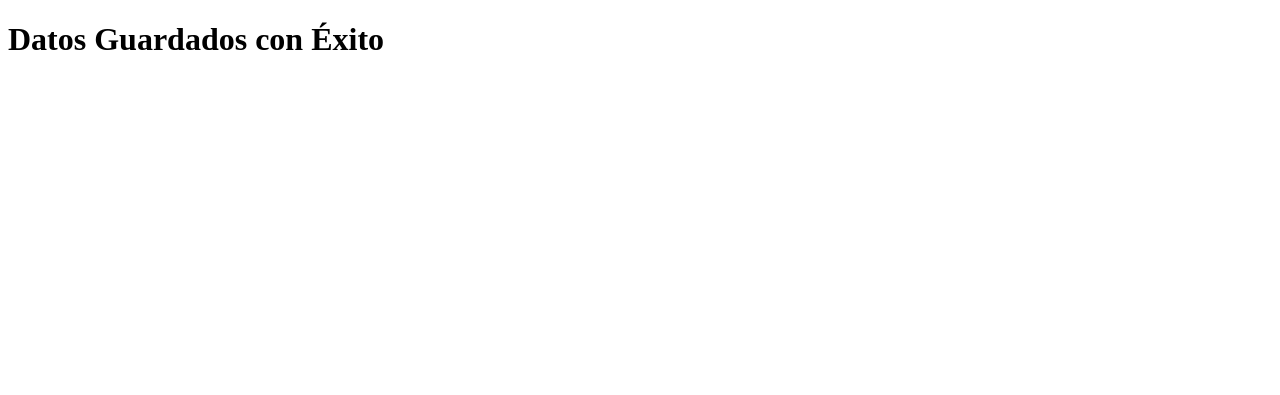
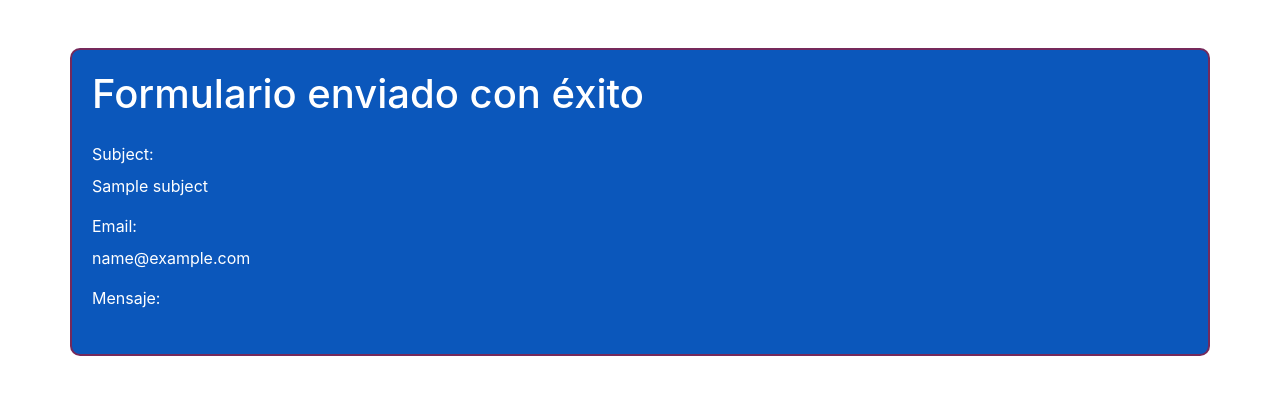
Before and after one commit to linuxmel27/website-portfolio-flask, a Flask app: template templates/exito.html in a window 1280 px wide. Shown: the top 395 px of the page. Run offline with Flask 3, Linux system fonts and the light colour scheme; the template is opened without the code that fills it: most values are stand-ins (such as "Sample title", 1, 10 or a date in 2020); some libraries are stand-ins or nearby versions.

Commit message:
Fixing app.py

```diff
--- a/app.py
+++ b/app.py
@@ -1,5 +1,5 @@
 from flask import Flask, render_template, request
-import sqlite3
+# import sqlite3
 
 app = Flask(__name__)
 
@@ -17,20 +17,23 @@
 
 @app.route("/guardar_datos", methods=["POST"])
 def guardar_datos():
-    campo1 = request.form["campo1"]
-    campo2 = request.form["campo2"]
+    # return "Se ha hecho una llamada a la función: guardar_datos"
+    subject = request.form["subject"]
+    email = request.form["email"]
+    message = request.form["message"]
 
+    # return "Subject: " + subject + " | Email: " + email + " | Message: " + message
     # Conexión a la base de datos SQLite
-    conn = sqlite3.connect("datos.db")
-    cursor = conn.cursor()
+    # conn = sqlite3.connect("datos.db")
+    # cursor = conn.cursor()
 
-    # Insertar datos en la base de datos
-    cursor.execute('INSERT INTO datos (campo1, campo2) VALUES (?, ?)', (campo1, campo2))
-    conn.commit()
+    # # Insertar datos en la base de datos
+    # cursor.execute('INSERT INTO datos (subject, email, message) VALUES (?, ?, ?)', (subject, email, message))
+    # conn.commit()
 
-    conn.close()
+    # conn.close()
 
-    return render_template("exito.html")
+    return render_template("exito.html", subject=subject, email=email, message=message)
 
 if __name__ == "__main__":
     app.run(debug=True)
--- a/templates/exito.html
+++ b/templates/exito.html
@@ -1,11 +1,72 @@
 <!DOCTYPE html>
-<html lang="es">
+<html>
+
 <head>
-    <meta charset="UTF-8">
-    <meta name="viewport" content="width=device-width, initial-scale=1.0">
     <title>Éxito</title>
+    <!-- Incluye las hojas de estilo y los scripts de Bootstrap -->
+    <link rel="stylesheet" href="https://maxcdn.bootstrapcdn.com/bootstrap/4.5.2/css/bootstrap.min.css">
+    <script src="https://ajax.googleapis.com/ajax/libs/jquery/3.5.1/jquery.min.js"></script>
+    <script src="https://cdnjs.cloudflare.com/ajax/libs/popper.js/1.16.0/umd/popper.min.js"></script>
+    <script src="https://maxcdn.bootstrapcdn.com/bootstrap/4.5.2/js/bootstrap.min.js"></script>
+
+    <!-- Estilo personalizado para los contenedores -->
+    <style>
+        .container-color-1 {
+            background-color: #0b57bb;
+            /* Color de fondo rojo */
+            border: 2px solid #be0a1996;
+            /* Borde rojo */
+            border-radius: 10px;
+            /* Borde redondeado */
+            padding: 20px;
+            /* Espaciado interno */
+            color: white;
+        }
+
+        .container-color-2 {
+            background-color: #d4edda;
+            /* Color de fondo verde */
+            border: 2px solid #28a745;
+            /* Borde verde */
+            border-radius: 10px;
+            /* Borde redondeado */
+            padding: 20px;
+            /* Espaciado interno */
+        }
+
+        .container-color-3 {
+            background-color: #cce5ff;
+            /* Color de fondo azul */
+            border: 2px solid #007bff;
+            /* Borde azul */
+            border-radius: 10px;
+            /* Borde redondeado */
+            padding: 20px;
+            /* Espaciado interno */
+        }
+    </style>
 </head>
+
 <body>
-    <h1>Datos Guardados con Éxito</h1>
+    <div class="container mt-5 container-color-1">
+        <h1 class="mb-4">Formulario enviado con éxito</h1>
+        <div class="row">
+            <div class="col-md-6">
+                <div class="form-group">
+                    <label for="subject">Subject:</label>
+                    <p id="subject">{{ subject }}</p>
+                </div>
+                <div class="form-group">
+                    <label for="email">Email:</label>
+                    <p id="email">{{ email }}</p>
+                </div>
+                <div class="form-group">
+                    <label for="message">Mensaje:</label>
+                    <p id="message">{{ message }}</p>
+                </div>
+            </div>
+        </div>
+    </div>
 </body>
+
 </html>
```
Also changed, not shown: templates/contact.html (+4 -15 lines).
